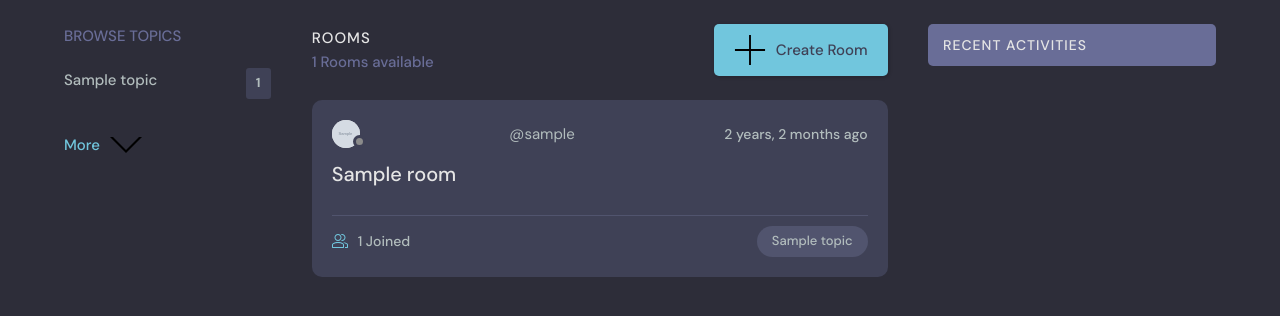
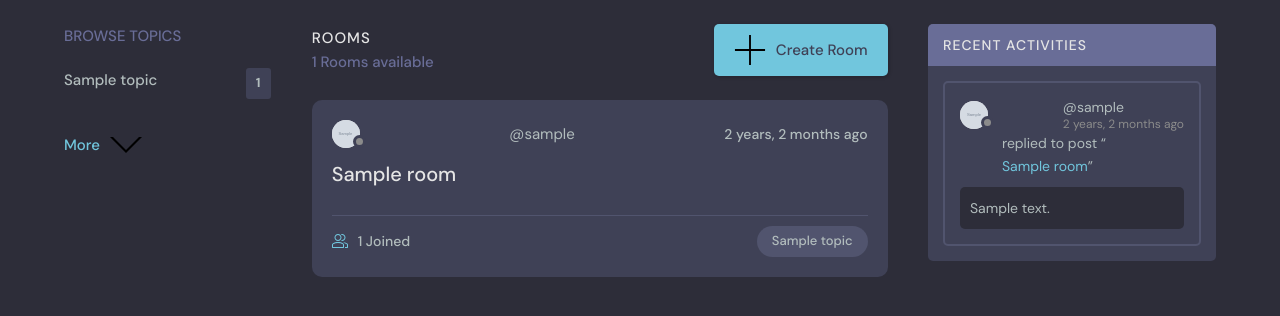
Before and after one commit to patrickcash/devcord, a Django app: page / in a window 1280 px wide. Shown: the part 76-392 px from the top of the page. Run offline with Django 4.2, Linux system fonts and the light colour scheme; tables that the repository leaves empty hold one stand-in row (values such as "Sample post"); grey boxes marked "Sample" are stand-in pictures.

Commit message:
added create, show and delete comments in room and activity feed

```diff
--- a/base/templates/base/activity.html
+++ b/base/templates/base/activity.html
@@ -8,10 +8,9 @@
         <div class="layout__boxTitle">
           <a href="{% url 'home' %}">
             <svg version="1.1" xmlns="http://www.w3.org/2000/svg" width="32" height="32" viewBox="0 0 32 32">
-              <title>arrow-left</title>
+              <title>Back</title>
               <path
-                d="M13.723 2.286l-13.723 13.714 13.719 13.714 1.616-1.611-10.96-10.96h27.625v-2.286h-27.625l10.965-10.965-1.616-1.607z">
-              </path>
+              d="M14.19 16.005l7.869 7.868-2.129 2.129-9.996-9.997L19.937 6.002l2.127 2.129z">
               </path>
             </svg>
           </a>
--- a/base/templates/base/activity_feed.html
+++ b/base/templates/base/activity_feed.html
@@ -2,22 +2,22 @@
     <div class="activities__header">
         <h2>Recent Activities</h2>
     </div>
-    {% for message in room_messages %}
+    {% for comment in comments %}
     <div class="activities__box">
         <div class="activities__boxHeader roomListRoom__header">
             <div class="avatar avatar--small">
-                <img src="{{message.user.avatar.url}}" />
+                <img src="{{comment.user.avatar.url}}" />
             </div>
             <p>
-                @{{message.user.username}}
-                <span>{{message.created|timesince}} ago</span>
+                @{{comment.user.username}}
+                <span>{{comment.created|timesince}} ago</span>
             </p>
 
 
         </div>
         <div class="activities__boxContent">
-            <p>replied to post “<a href="{% url 'room' message.room.id %}">{{message.room}}</a>”</p>
-            <div class="activities__boxRoomContent">{{message.body}}</div>
+            <p>replied to post “<a href="{% url 'room' comment.room.id %}">{{comment.room}}</a>”</p>
+            <div class="activities__boxRoomContent">{{comment.body}}</div>
         </div>
     </div>
     {% endfor %}
--- a/base/urls.py
+++ b/base/urls.py
@@ -1,5 +1,17 @@
 from django.urls import path
-from .views import login_page, logout_user, signup_page, home, room, create_room, update_room, delete_room, topics_page
+from .views import (
+    login_page,
+    logout_user,
+    signup_page,
+    home,
+    room,
+    create_room,
+    update_room,
+    delete_room,
+    delete_message,
+    topics_page,
+    activity_page
+)
 
 urlpatterns = [
     path('login/', login_page, name="login"),
@@ -12,6 +24,8 @@ urlpatterns = [
     path('create-room/', create_room, name="create-room"),
     path('update-room/<str:pk>/', update_room, name="update-room"),
     path('delete-room/<str:pk>/', delete_room, name="delete-room"),
+    path('delete-message/<str:pk>/', delete_message, name="delete-message"),
 
     path('topics/', topics_page, name="topics"),
+    path('activity/', activity_page, name="activity"),
 ]
--- a/base/views.py
+++ b/base/views.py
@@ -27,7 +27,7 @@ def login_page(request):
             login(request, user)
             return redirect('home')
         else:
-            messages.error(request, form.errors)
+            messages.error(request, 'Incorrect password')
 
     context = {'page': page}
     return render(request, 'base/login.html', context)
@@ -78,6 +78,15 @@ def room(request, pk):
     room = Room.objects.get(id=pk)
     comments = room.message_set.all()
     participants = room.participants.all()
+
+    if request.method == 'POST':
+        message = Message.objects.create(
+            user=request.user,
+            room=room,
+            body=request.POST.get('body')
+        )
+        room.participants.add(request.user)
+        return redirect('room', pk=room.id)
 
     context = {'room': room, 'comments': comments,
                'participants': participants}
@@ -141,8 +150,27 @@ def delete_room(request, pk):
     return render(request, 'base/delete.html', {'obj': room})
 
 
+@login_required(login_url='login')
+def delete_message(request, pk):
+    message = Message.objects.get(id=pk)
+
+    if request.user != message.user:
+        return HttpResponse('Users can only delete their own comments')
+
+    if request.method == 'POST':
+        message.delete()
+        return redirect('home')
+
+    return render(request, 'base/delete.html', {'obj': message})
+
+
 def topics_page(request):
     q = request.GET.get('q') if request.GET.get('q') != None else ''
 
     topics = Topic.objects.filter(name__icontains=q)
     return render(request, 'base/topics.html', {'topics': topics})
+
+
+def activity_page(request):
+    room_messages = Message.objects.all()
+    return render(request, 'base/activity.html', {'comments': comments})
```
Also changed, not shown: base/templates/base/delete.html (+4 -5 lines), base/templates/base/room.html (+17 -5 lines), base/templates/base/topics.html (+5 -5 lines).
